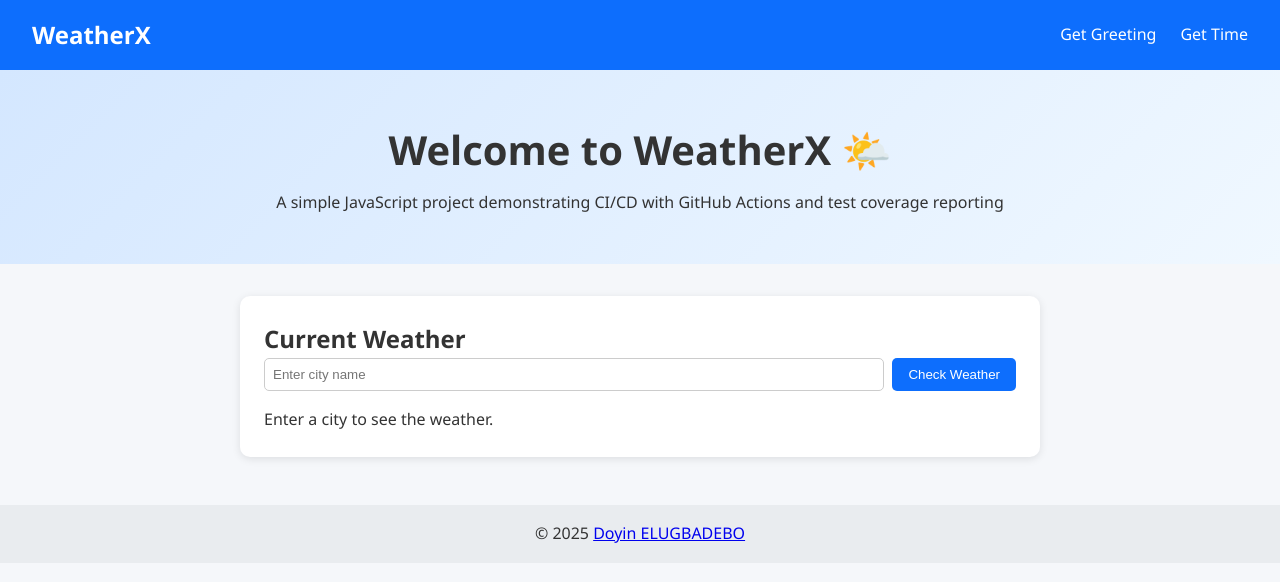
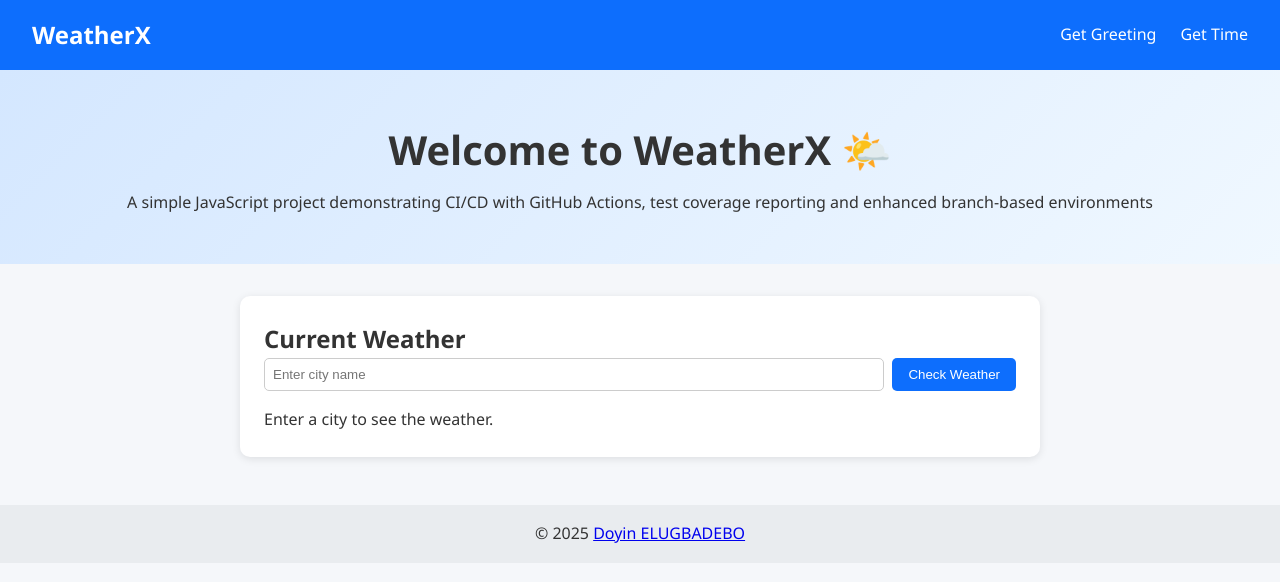
Before and after one commit to doyinhubx/weather-runner, a website with bundled scripts: page public/index.html in a window 1280 px wide. Built offline with nearby package versions, Linux system fonts and the light colour scheme.

```diff
--- a/public/index.html
+++ b/public/index.html
@@ -20,7 +20,7 @@
   <main>
     <section class="hero">
       <h1>Welcome to WeatherX 🌤️</h1>
-      <p>A simple JavaScript project demonstrating CI/CD with GitHub Actions and test coverage reporting</p>
+      <p>A simple JavaScript project demonstrating CI/CD with GitHub Actions, test coverage reporting and enhanced branch-based environments</p>
     </section>
 
     <!-- <section class="response-box">
```
